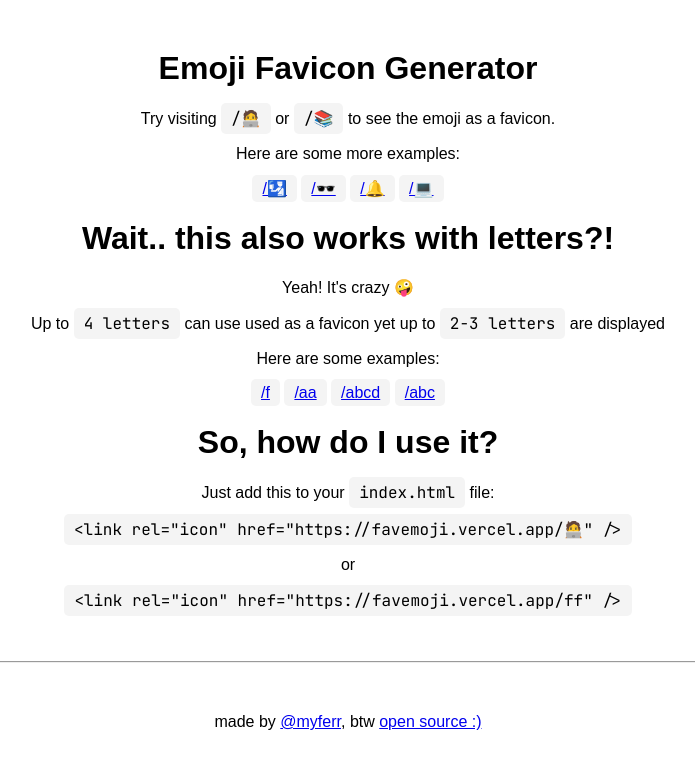
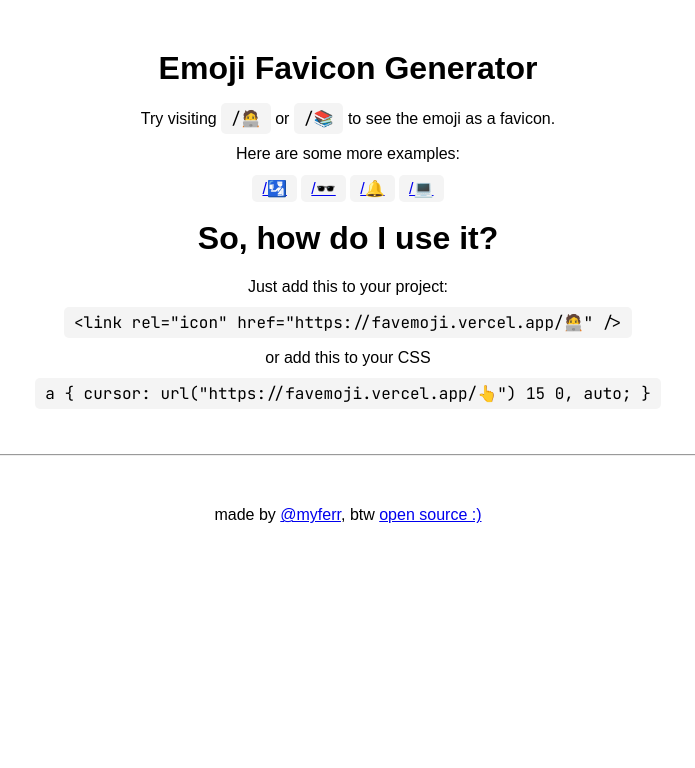
Before and after one commit to myferr/favemoji, a plain HTML site: page src/index.html in a window 1280 px wide. Shown: the whole page, without its empty margins (292-987 px from the left). Drawn offline with Linux system fonts and the light colour scheme; a web font is replaced by a local one.

Commit message:
new landing page

```diff
--- a/src/index.html
+++ b/src/index.html
@@ -1,6 +1,11 @@
 <!DOCTYPE html>
 <html lang="en">
   <head>
+    <link
+      rel="shortcut icon"
+      href="https://favemoji.vercel.app/♥️"
+      type="image/x-icon"
+    />
     <meta charset="UTF-8" />
     <title>Favemoji</title>
     <style>
@@ -11,22 +16,27 @@
           "Open Sans", "Helvetica Neue", sans-serif;
         text-align: center;
         margin: 50px;
+        cursor: url("https://favemoji.vercel.app/👆") 15 0, auto;
       }
       h1 {
         font-size: 2em;
+        cursor: url("https://favemoji.vercel.app/💬") 15 0, auto;
       }
       p {
         font-size: 1em;
+        cursor: url("https://favemoji.vercel.app/💬") 15 0, auto;
       }
       code {
         font-family: "JetBrains Mono", monospace;
         background-color: #f4f4f4;
         padding: 5px 10px;
         border-radius: 5px;
+        cursor: url("https://favemoji.vercel.app/💻") 15 0, auto;
       }
       a {
         background-color: #f4f4f4;
         padding: 5px 10px;
+        cursor: url("https://favemoji.vercel.app/👌") 15 0, auto;
         border-radius: 5px;
       }
     </style>
@@ -43,26 +53,15 @@
 
     <a href="/🔔">/🔔</a>
     <a href="/💻">/💻</a>
-    <h1>Wait.. this also works with letters?!</h1>
-    <p>Yeah! It's crazy 🤪</p>
-    <p>
-      Up to <code>4 letters</code> can use used as a favicon yet up to
-      <code>2-3 letters</code> are displayed
-    </p>
-    <p>Here are some examples:</p>
-    <a href="/f">/f</a>
-    <a href="/aa">/aa</a>
 
-    <a href="/abcd">/abcd</a>
-    <a href="/abc">/abc</a>
     <h1>So, how do I use it?</h1>
-    <p>Just add this to your <code>index.html</code> file:</p>
+    <p>Just add this to your project:</p>
     <code>
       &lt;link rel="icon" href="https://favemoji.vercel.app/🧑‍💻" /&gt;
     </code>
-    <p>or</p>
+    <p>or add this to your CSS</p>
     <code>
-      &lt;link rel="icon" href="https://favemoji.vercel.app/ff" /&gt;
+      a { cursor: url("https://favemoji.vercel.app/👆") 15 0, auto; }
     </code>
     <div style="margin-top: 50px">
       <hr />
```
